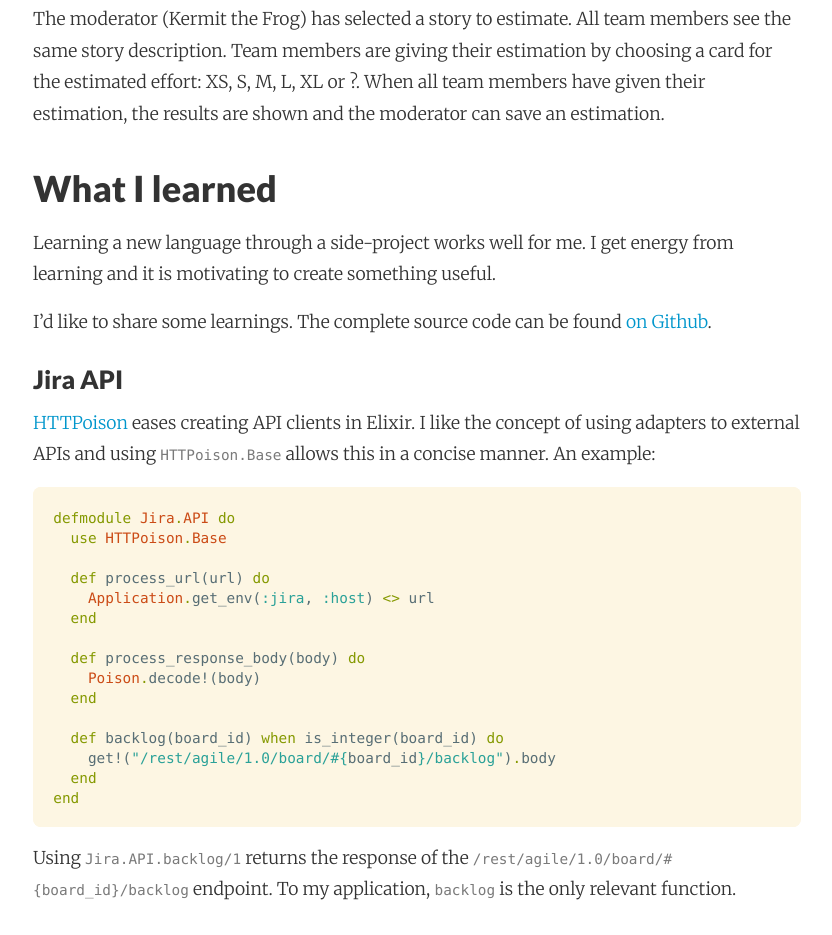
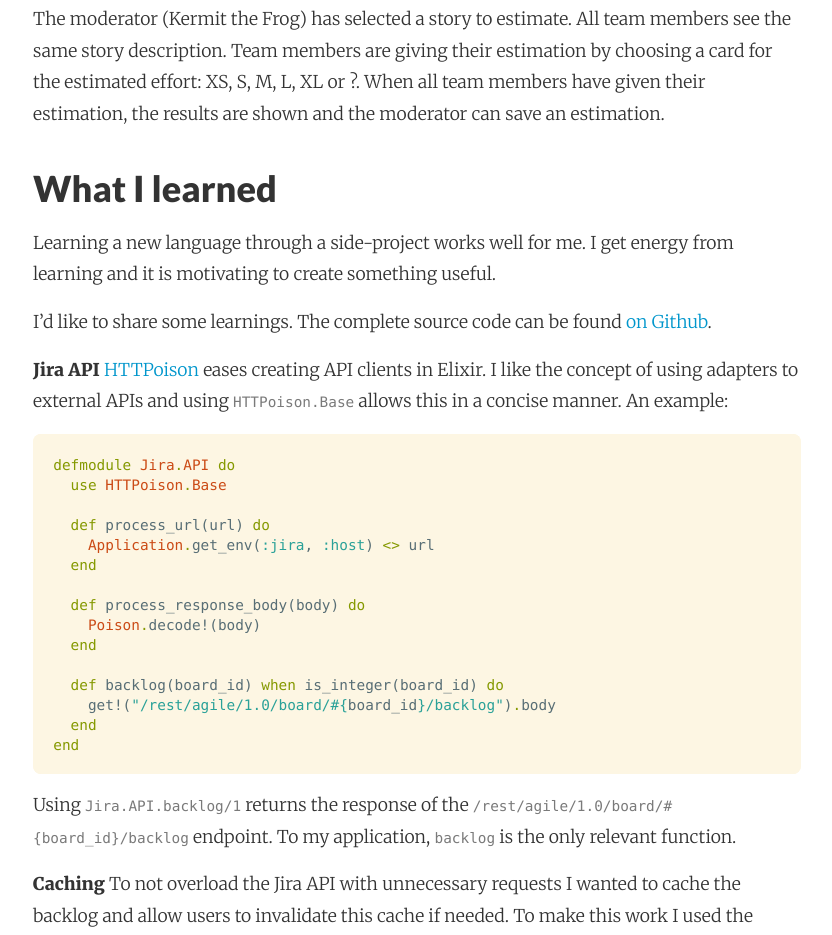
Before and after one commit to adri/adri.github.io, a Jekyll site: the page built from _posts/2017-07-05-learning-elixir-first-side-project.md, in a window 1280 px wide. Shown: the part 2898-3833 px from the top of the page, without its empty margins (223-1055 px from the left). Built offline with Jekyll 4.4.1, drawn with Linux system fonts in a browser that asks for light colours; nearby versions of some CDN libraries; comment, search, counter and statistics services are not loaded.

Commit message:
Autocommit from wiki

````diff
--- a/_posts/2017-07-05-learning-elixir-first-side-project.md
+++ b/_posts/2017-07-05-learning-elixir-first-side-project.md
@@ -51,7 +51,7 @@
 I'd like to share some learnings. The complete source code can be found [on Github](https://github.com/adri/estimator).
 
 
-#### Jira API
+**Jira API**
 [HTTPoison](https://github.com/edgurgel/httpoison) eases creating API clients in Elixir. I like the concept of using adapters to external APIs and using [`HTTPoison.Base`](https://github.com/edgurgel/httpoison#wrapping-httpoisonbase) allows this in a concise manner. An example:
 
 ```elixir
@@ -75,7 +75,7 @@
 Using `Jira.API.backlog/1` returns the response of the `/rest/agile/1.0/board/#{board_id}/backlog` endpoint. To my application, `backlog` is the only relevant function.
 
 
-#### Caching
+**Caching**
 To not overload the Jira API with unnecessary requests I wanted to cache the backlog and allow users to invalidate this cache if needed. To make this work I used the library [`con_cache`](https://github.com/sasa1977/con_cache).
 
 ![Backlog refresh](https://user-images.githubusercontent.com/133832/27863220-6082cc22-6189-11e7-8529-33e922b51cae.png)
````
